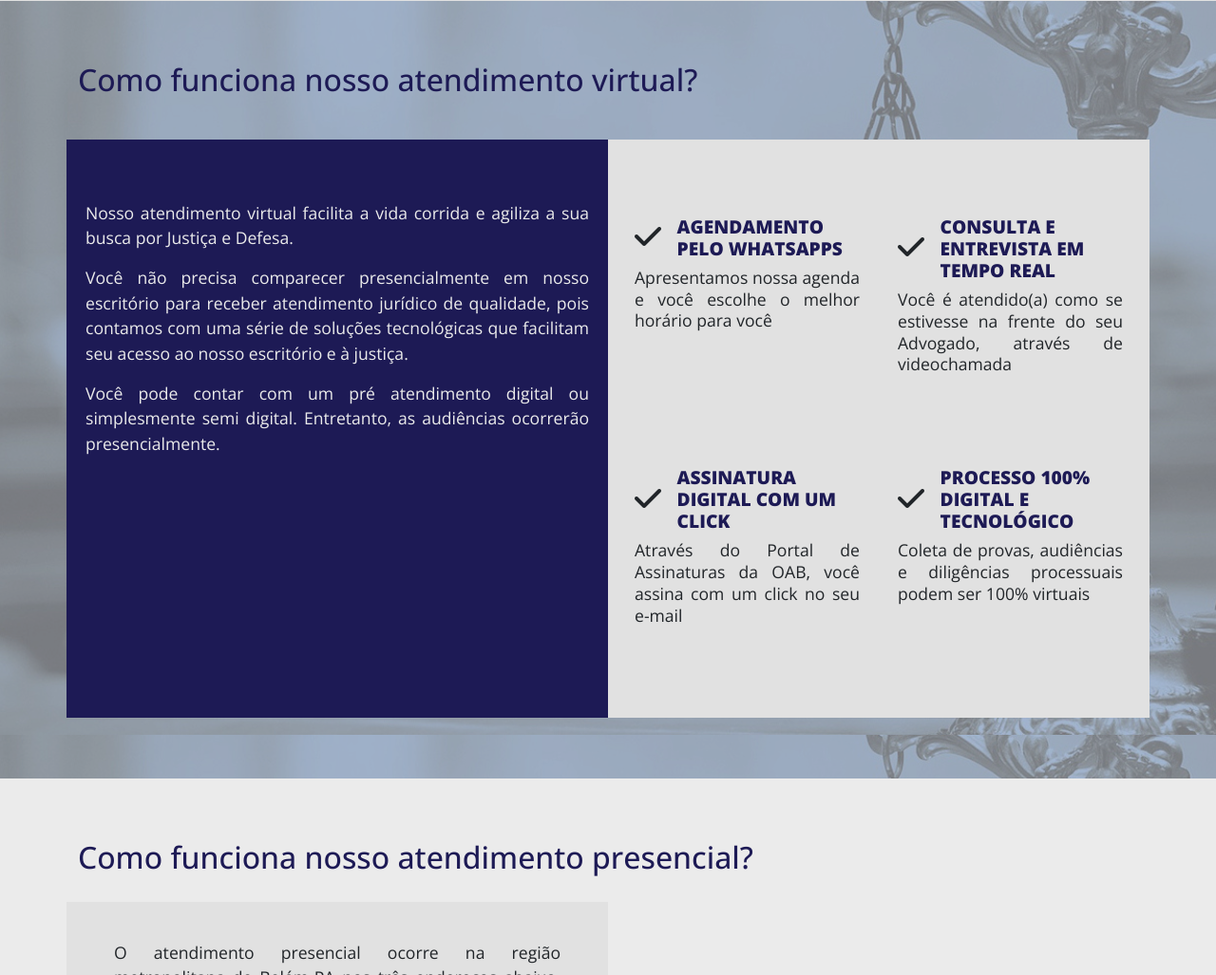
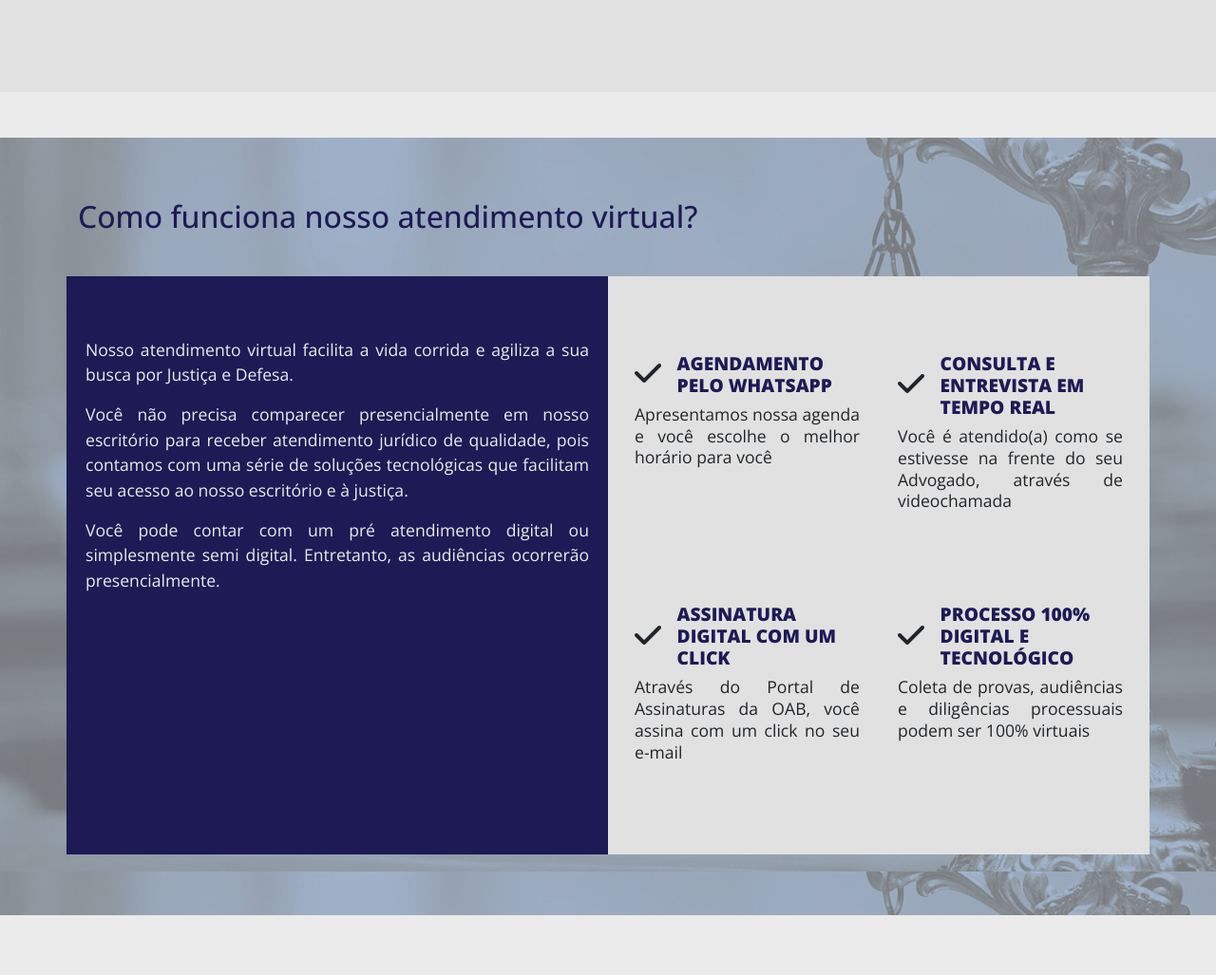
Before and after one commit to maluchaves91/AtaideAdv, a plain HTML site: page index.html in a window 1280 px wide. Shown: the part 2459-3486 px from the top of the page at 95% size. Drawn offline with nearby package versions, Linux system fonts and the light colour scheme; grey boxes are pictures that could not be loaded; a web font is replaced by a local one.

Commit message:
tentativa de br para corrigir o fundo

```diff
--- a/index.html
+++ b/index.html
@@ -261,7 +261,7 @@
 
         </section>
         <!--Fim da seção quem somos-->
-
+        <br><br>
         <!--Inicio da seção Advogada Titular-->
         <section class="sections container" id="advogadaTitular">
             <h2 class="sections__titulo">Advogada Titular <b class="underline">___</b></h2>
@@ -283,7 +283,7 @@
 
         </section>
         <!--Fim da seção Advogada Titular-->
-
+        <br><br>
 
         <!--Inicio da seção áreas de atuação-->
         <section class="sections" id="area">
@@ -365,7 +365,7 @@
             </div>
         </section>
         <!--Fim da seção áreas de atuação-->
-
+        <br><br>
         <!-- Inicio da seção Consulta Virtual -->
         <section class="sections" id="virtual">
             <div>
@@ -399,7 +399,7 @@
                                         <i class="fa-solid fa-check fa-2xl virtual__icone"></i>
 
                                         <h2 class="virtual__titulo">
-                                            AGENDAMENTO PELO WHATSAPPS
+                                            AGENDAMENTO PELO WHATSAPP
                                         </h2>
                                     </div>
                                     <p class="virtual__texto">Apresentamos nossa agenda e você escolhe o melhor horário
@@ -455,7 +455,7 @@
             </div>
         </section>
         <!-- Fim da seção Consulta Virtual -->
-
+        <br><br>
         <!-- Inicio da seção Consulta Presencial -->
         <section class="container sections" id="presencial">
             <h3 class="sections__titulo">Como funciona nosso atendimento presencial?</h3>
@@ -502,7 +502,7 @@
     </main>
     <!-- fim conteúdo principal do site-->
 
-
+    <br><br>
 
     <!--Inicio do rodapé com as informações de contato e localização-->
     <footer>
```
